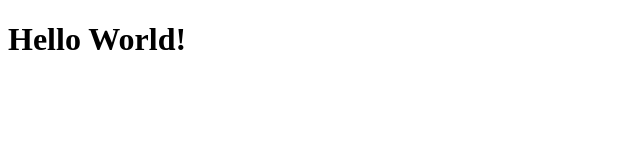
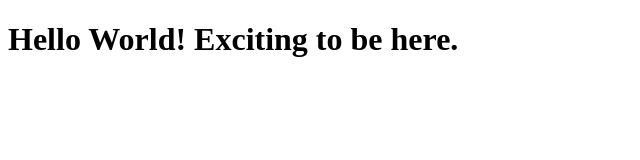
Before and after one commit to B-thecreator/this_coursera_test, a plain HTML site: page index.html in a window 1280 px wide. Shown: the whole page, without its empty margins (0-640 px from the left). Drawn offline with Linux system fonts and the light colour scheme.

Commit message:
Small addition to our page content

```diff
--- a/index.html
+++ b/index.html
@@ -4,6 +4,6 @@
 	<title>Hello World!</title>
 </head>
 <body>
-<h1>Hello World!</h1>
+<h1>Hello World! Exciting to be here.</h1>
 </body>
 </html>
```
